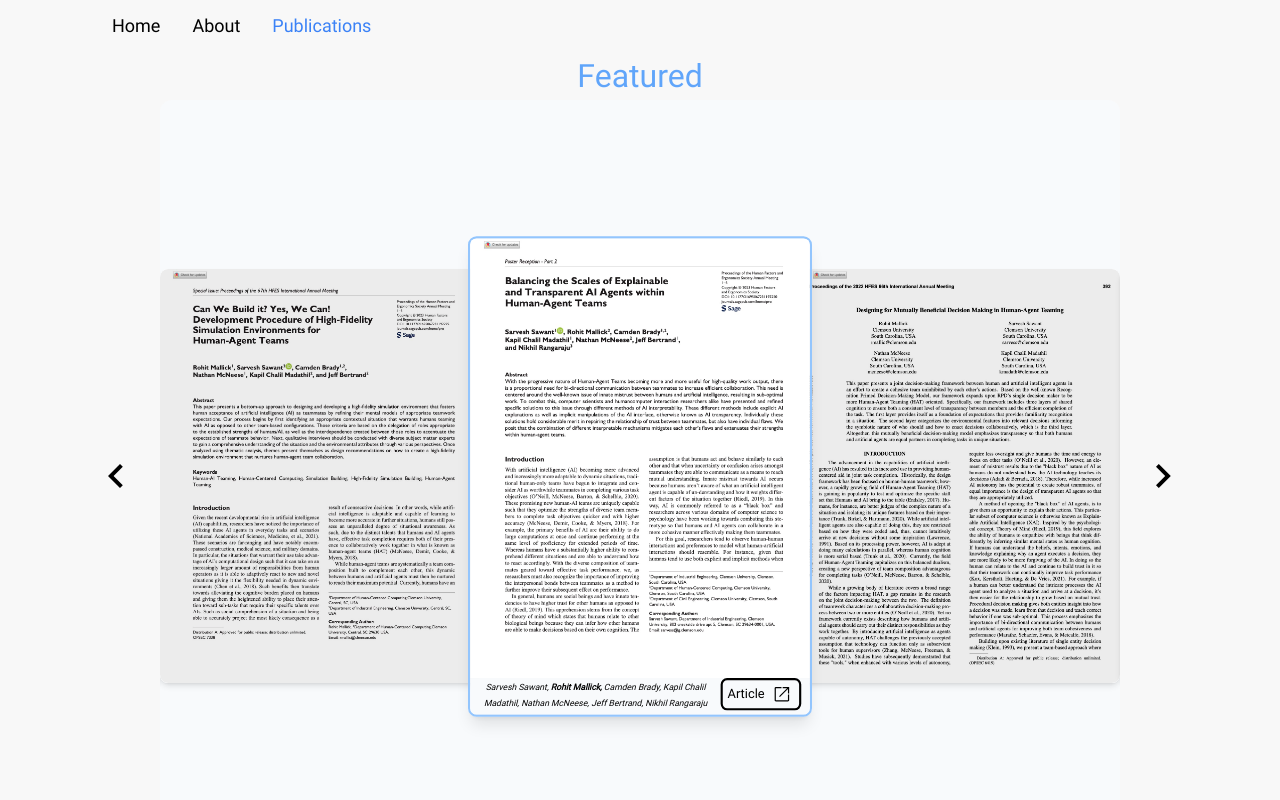
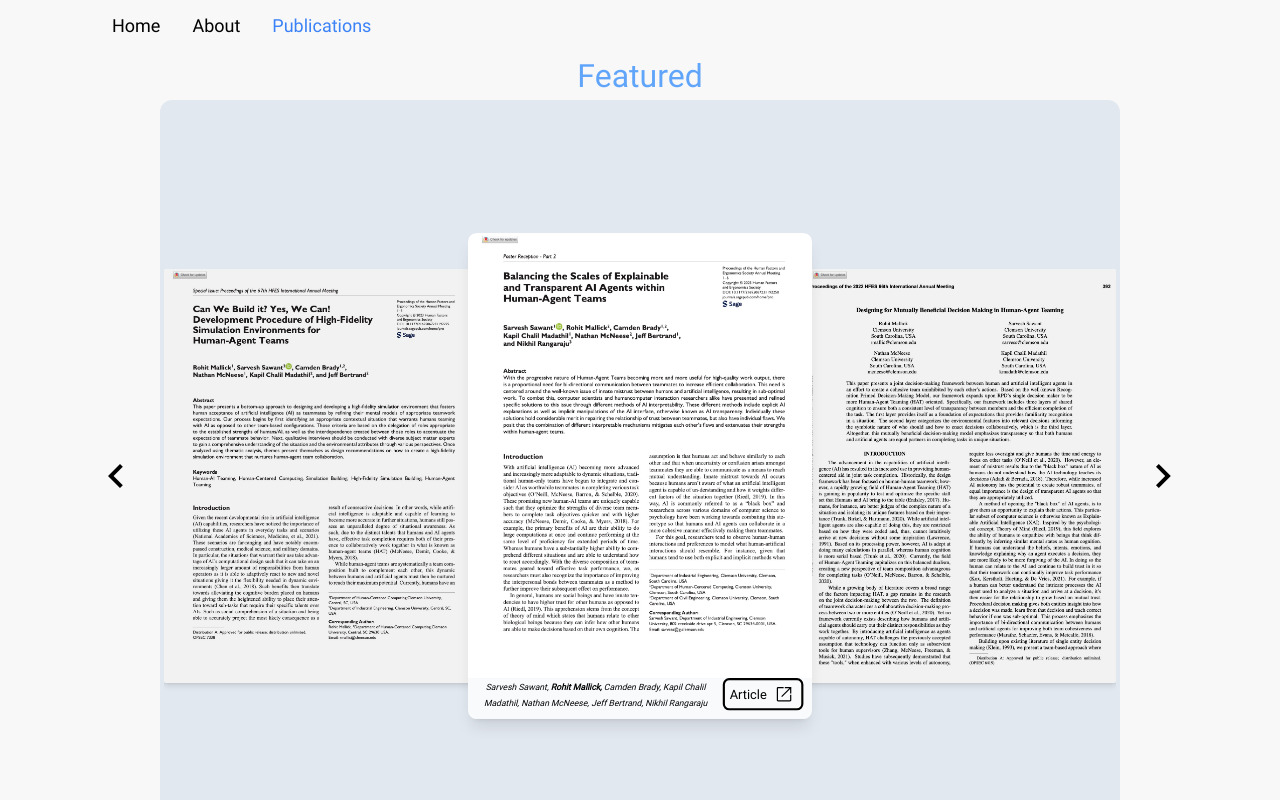
Before and after one commit to JaeGif/Rohit_Portfolio, a Next.js app: page /publications in a window 1280 px wide. Shown: the top 800 px of the page. Built offline with nearby package versions, Linux system fonts and the light colour scheme.

Commit message:
featured artciles component visual update

```diff
--- a/src/components/slideshow/DesciptiveContainer.tsx
+++ b/src/components/slideshow/DesciptiveContainer.tsx
@@ -16,7 +16,7 @@ function DescriptiveContainer({ data }: DescriptiveContainerProps) {
         transition: { stiffness: 100 },
       }}
       exit={{ y: -50, opacity: 0 }}
-      className='w-full pl-2 pr-2 pb-1 flex md:flex-row flex-col text-center justify-between items-center gap-2 bg-slate-50'
+      className='w-full pl-2 pr-2 pb-2 flex md:flex-row flex-col text-center justify-between items-center gap-2 bg-slate-50'
     >
       {data.authors && (
         <span className='leading-3'>
--- a/src/components/slideshow/FeaturedElement.tsx
+++ b/src/components/slideshow/FeaturedElement.tsx
@@ -22,12 +22,12 @@ function FeaturedElement({ data, index, current }: FeaturedElementProps) {
       animate={{ scale: isCurrent && !isMobile ? 1.075 : 1 }}
       className={`relative h-full min-w-full flex-col justify-center items-center rounded-lg cursor-pointer  ${
         isCurrent && !isMobile
-          ? 'z-10 shadow-lg overflow-hidden border-2 border-blue-300'
+          ? 'z-10 shadow-lg overflow-hidden'
           : 'shadow-md overflow-hidden'
       }`}
     >
       {!isCurrent && (
-        <div className='absolute top-0 left-0 h-full min-w-full bg-black opacity-[7.5%] hover:opacity-5 rounded-lg'></div>
+        <div className='absolute top-0 left-0 h-full min-w-full bg-black opacity-5 hover:opacity-[2.5%] rounded-lg'></div>
       )}
       <motion.img
         src={data.image}
--- a/src/components/slideshow/LeftChevron.tsx
+++ b/src/components/slideshow/LeftChevron.tsx
@@ -2,10 +2,11 @@ import React from 'react';
 import { motion } from 'framer-motion';
 type LeftChevronProps = {
   decIndex: Function;
+  shown: 'visible' | 'invisible';
 };
 import useMediaQuery from '@/hooks/useMediaQuery';
 
-function LeftChevron({ decIndex }: LeftChevronProps) {
+function LeftChevron({ decIndex, shown }: LeftChevronProps) {
   const isMobile = useMediaQuery('(max-width: 768px)');
 
   return (
@@ -14,7 +15,7 @@ function LeftChevron({ decIndex }: LeftChevronProps) {
       onClick={() => {
         decIndex();
       }}
-      className='cursor-pointer h-full flex justify-center items-center'
+      className={`${shown} cursor-pointer h-full flex justify-center items-center`}
     >
       <svg
         xmlns='http://www.w3.org/2000/svg'
--- a/src/components/slideshow/RightChevron.tsx
+++ b/src/components/slideshow/RightChevron.tsx
@@ -2,9 +2,10 @@ import React from 'react';
 import { motion } from 'framer-motion';
 type RightChevronProps = {
   incIndex: Function;
+  shown: 'visible' | 'invisible';
 };
 import useMediaQuery from '@/hooks/useMediaQuery';
-function RightChevron({ incIndex }: RightChevronProps) {
+function RightChevron({ incIndex, shown }: RightChevronProps) {
   const isMobile = useMediaQuery('(max-width: 768px)');
 
   return (
@@ -13,7 +14,7 @@ function RightChevron({ incIndex }: RightChevronProps) {
       onClick={() => {
         incIndex();
       }}
-      className='cursor-pointer h-full flex justify-center items-center'
+      className={`${shown} cursor-pointer h-full flex justify-center items-center`}
     >
       <svg
         xmlns='http://www.w3.org/2000/svg'
--- a/src/components/slideshow/SlidingFeature.tsx
+++ b/src/components/slideshow/SlidingFeature.tsx
@@ -55,10 +55,13 @@ function SlidingFeature({ data }: SlidingFeatureProps) {
           : 'w-full h-full flex justify-center items-center gap-5'
       }
     >
-      {current > 0 && <LeftChevron decIndex={decIndex} />}
+      <LeftChevron
+        shown={current > 0 ? 'visible' : 'invisible'}
+        decIndex={decIndex}
+      />
       <div
         className={
-          'flex justify-center items-center w-[75vw] h-full bg-slate-50 rounded-xl overflow-hidden'
+          'flex justify-center items-center w-[75vw] h-full bg-slate-200 border-4 border-slate-200 rounded-xl overflow-hidden'
         }
       >
         <motion.div
@@ -82,7 +85,10 @@ function SlidingFeature({ data }: SlidingFeatureProps) {
           ))}
         </motion.div>
       </div>
-      {current < data.length - 1 && <RightChevron incIndex={incIndex} />}
+      <RightChevron
+        shown={current < data.length - 1 ? 'visible' : 'invisible'}
+        incIndex={incIndex}
+      />
     </span>
   );
 }
```
